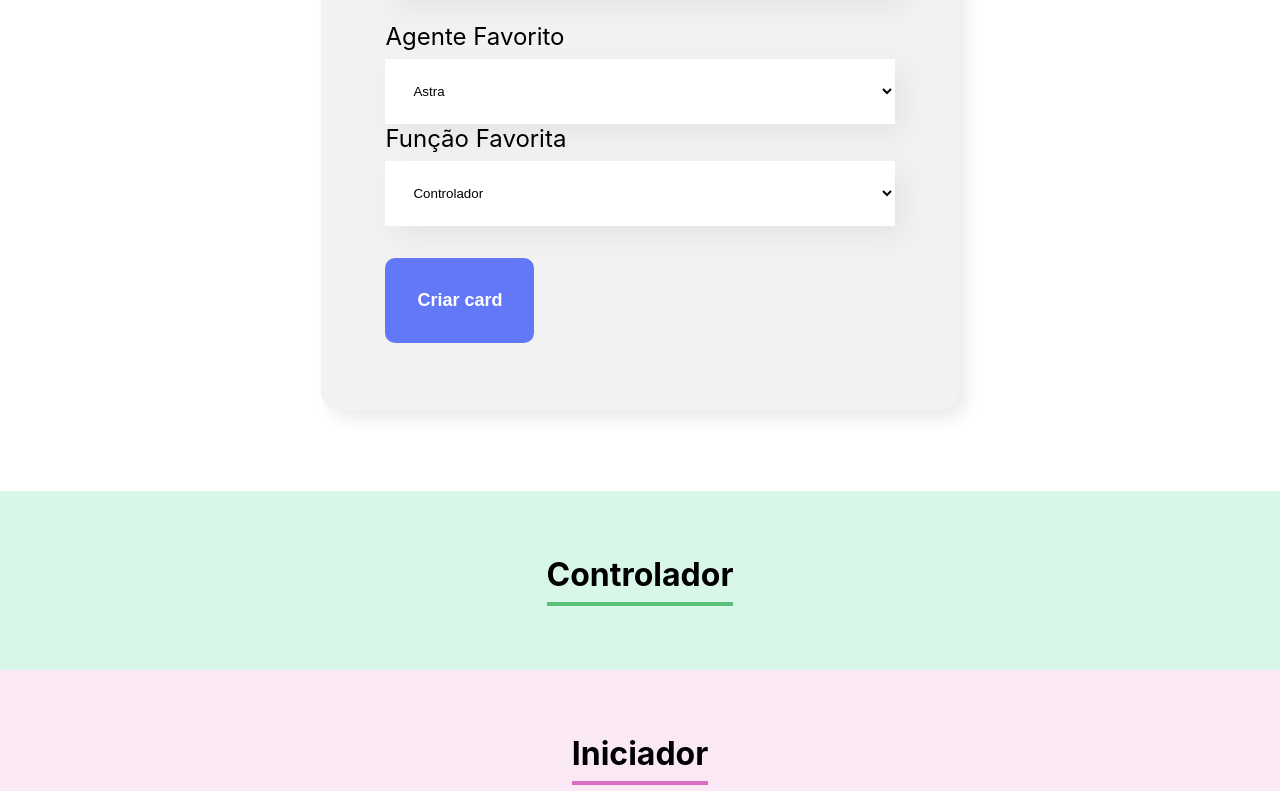
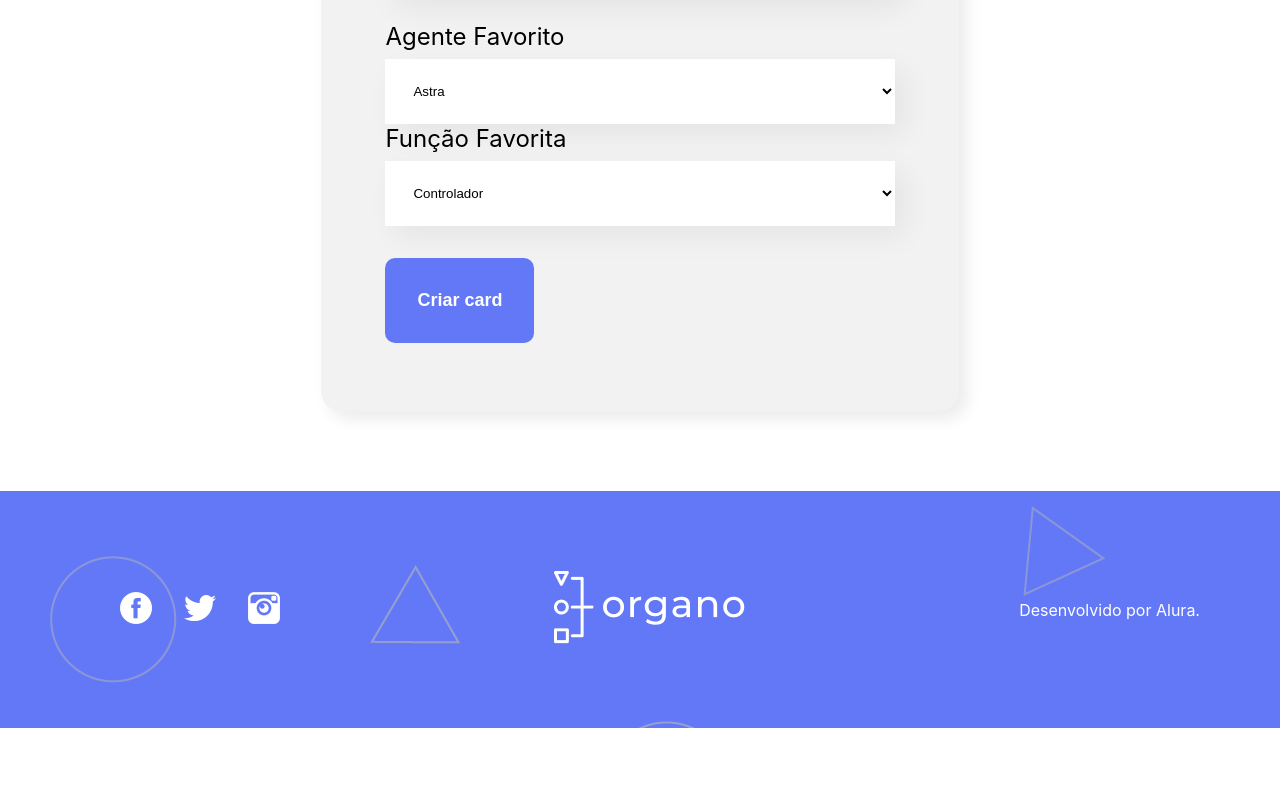
Before and after one commit to GabrielApolinario/OrganoValorant, a React (Create React App) app: page / in a window 1280 px wide. Shown: the part 913-1704 px from the top of the page. After the commit the page ends 1641 px from the top, so only its background shows below. Built offline with nearby package versions, Linux system fonts and the light colour scheme.

Commit message:
feat: adicionado card de jogador e logica para mostra-los em cada função

```diff
--- a/src/App.js
+++ b/src/App.js
@@ -1,6 +1,7 @@
 import Formulario from './componentes/Formulario/Formulario';
 import Banner from './componentes/Banner/Banner';
-import Time from './componentes/Funcao'
+import Time from './componentes/Funcao/Index';
+import Footer from './componentes/Rodape/Index';
 import { useState } from 'react';
 
 function App() {
@@ -30,18 +31,25 @@ const listaFuncoes = [
 
 ]
 
-const [colaboradores, setColaboradores] = useState([])
-const aoNovoColaboradorAdicionado = (colaborador) => {
-  console.log(colaborador)
-  setColaboradores(colaborador)
+const [jogadores, setjogadores] = useState([])
+const aoNovoJogadorAdicionado = (jogador) => {
+  console.log(jogador)
+  setjogadores([...jogadores, jogador])
+
 }
 
   return (
     <div className="App">
       <Banner/>
-      <Formulario funcoes={listaFuncoes.map(itemFuncao => itemFuncao.nome)} aoColaboradorCadastrado={novoColaborador => aoNovoColaboradorAdicionado(novoColaborador)}/>
-      {listaFuncoes.map(itemFuncao => <Time key={itemFuncao.nome} nome={itemFuncao.nome} corPrimaria={itemFuncao.corPrimaria} corSecundaria={itemFuncao.corSecundaria}/>)}
-      {/* (setColaboradores([...colaboradores, novoColaborador]))}/> */}
+      <Formulario funcoes={listaFuncoes.map(itemFuncao => itemFuncao.nome)} aoJogadorCadastrado={novoJogador => aoNovoJogadorAdicionado(novoJogador)}/>
+      {listaFuncoes.map(itemFuncao =>
+        <Time
+          key={itemFuncao.nome}
+          nome={itemFuncao.nome}
+          corPrimaria={itemFuncao.corPrimaria}
+          corSecundaria={itemFuncao.corSecundaria}
+          jogadores={jogadores.filter(jogador => jogador.funcao == itemFuncao.nome)}/>)}
+      <Footer/>
     </div>
   );
 }
--- a/src/componentes/Formulario/Formulario.js
+++ b/src/componentes/Formulario/Formulario.js
@@ -36,14 +36,19 @@ const Formulario = (props) => {
 
     const aoSalvar = (evento) => {
         evento.preventDefault()
-        console.log('Form foi submetido')
+        //console.log('Form foi submetido')
         //console.log("Valores => ", nome, funcao, agente, foto)
-        props.aoColaboradorCadastrado({
-            nome,
-            funcao,
-            foto,
-            agente
+        props.aoJogadorCadastrado({
+            nome: nome,
+            funcao: funcao,
+            foto: foto,
+            agente: agente
         })
+
+        setNome('')
+        setFuncao('')
+        setAgente('')
+        setFoto('')
     }
 
     return (
--- a/src/componentes/Funcao/Funcao.css
+++ b/src/componentes/Funcao/Funcao.css
@@ -9,3 +9,10 @@
     border-bottom: 4px solid;
     padding-bottom: 8px;
 }
+
+.funcao .jogadores{
+    display: flex;
+    justify-content: space-around;
+    margin-top: 32px;
+    flex-wrap: wrap;
+}
--- a/src/componentes/Funcao/index.js
+++ b/src/componentes/Funcao/index.js
@@ -1,12 +1,25 @@
+import Jogador from '../Jogador/Index'
 import './Funcao.css'
 
-const Funcao  = (props) => {
+const Funcao = (props) => {
 
     return (
-        <section className="funcao" style={{backgroundColor:props.corSecundaria}}>
-            <h3 style={{borderColor:props.corPrimaria}}>{props.nome}</h3>
+        (props.jogadores.length > 0) && <section className="funcao" style={{ backgroundColor: props.corSecundaria }}>
+            <h3 style={{ borderColor: props.corPrimaria }}>{props.nome}</h3>
+
+            <div className='jogadores'>
+                {props.jogadores.map(jogador =>
+                    <Jogador
+                        nome={jogador.nome}
+                        funcao={jogador.funcao}
+                        foto={jogador.foto}
+                        agente={jogador.agente} />
+
+                )
+                }
+            </div>
         </section>
-        )
-    }
+    )
+}
 
 export default Funcao
--- /dev/null
+++ b/src/componentes/Jogador/Index.js
@@ -0,0 +1,18 @@
+import './Jogador.css'
+
+const Jogador = ({nome, funcao, foto, agente}) =>{
+    return (
+        <div className='jogador'>
+            <div className='cabecalho'>
+                <img src={foto} alt='imagem do jogador'/>
+            </div>
+            <div className='rodape'>
+                <h4>{nome}</h4>
+                <h5>{agente}</h5>
+                <h5>{funcao}</h5>
+            </div>
+        </div>
+    )
+}
+
+export default Jogador
--- /dev/null
+++ b/src/componentes/Jogador/Jogador.css
@@ -0,0 +1,37 @@
+.jogador {
+    width: 280px;
+}
+
+.jogador .cabecalho {
+    background-color:  #F0F0F0;
+    border-radius: 10px 10px 0px 0px;
+}
+.jogador img {
+    width: 100px;
+    border-radius: 50%;
+    position: relative;
+    bottom: -50px;
+}
+
+.jogador .rodape {
+    background: #FFFFFF;
+    box-shadow: 5px 5px 15px rgba(0, 0, 0, 0.08);
+    border-radius: 0px 0px 10px 10px;
+    padding-top: 90px;
+    padding-bottom: 40px;
+}
+
+.jogador .rodape h4 {
+    color: #6278F7;
+    font-size: 18px;
+    line-height: 22px;
+    font-weight: bold;
+    margin-bottom: 8px;
+}
+
+.jogador .rodape h5 {
+    font-size: 18px;
+    line-height: 22px;
+    color: #212121;
+    padding: 0 16px;
+}
--- /dev/null
+++ b/src/componentes/Rodape/Index.js
@@ -0,0 +1,37 @@
+import './Rodape.css'
+
+const Rodape = () =>{
+    return (
+        <footer className="footer">
+        <section>
+            <ul>
+                <li>
+                    <a href="facebook.com" target="_blank">
+                        <img src="/imagens/fb.png" alt="" />
+                    </a>
+                </li>
+                <li>
+                    <a href="twitter.com" target="_blank">
+                        <img src="/imagens/tw.png" alt="" />
+                    </a>
+                </li>
+                <li>
+                    <a href="instagram.com" target="_blank">
+                        <img src="/imagens/ig.png" alt="" />
+                    </a>
+                </li>
+            </ul>
+        </section>
+        <section>
+            <img src="/imagens/logo.png" alt="" />
+        </section>
+        <section>
+            <p>
+                Desenvolvido por Alura.
+            </p>
+        </section>
+    </footer>
+    )
+}
+
+export default Rodape
--- /dev/null
+++ b/src/componentes/Rodape/Rodape.css
@@ -0,0 +1,18 @@
+.footer {
+    background: #6278F7;
+    color: #FFF;
+    padding: 80px;
+    display: flex;
+    justify-content: space-between;
+    align-items: center;
+    background-image: url('../../../public/imagens/fundo.png');
+}
+
+.footer ul li {
+    display: inline-block;
+    margin-right: 32px;
+}
+
+.footer ul li:last-child {
+    margin-right: 0;
+}
```
